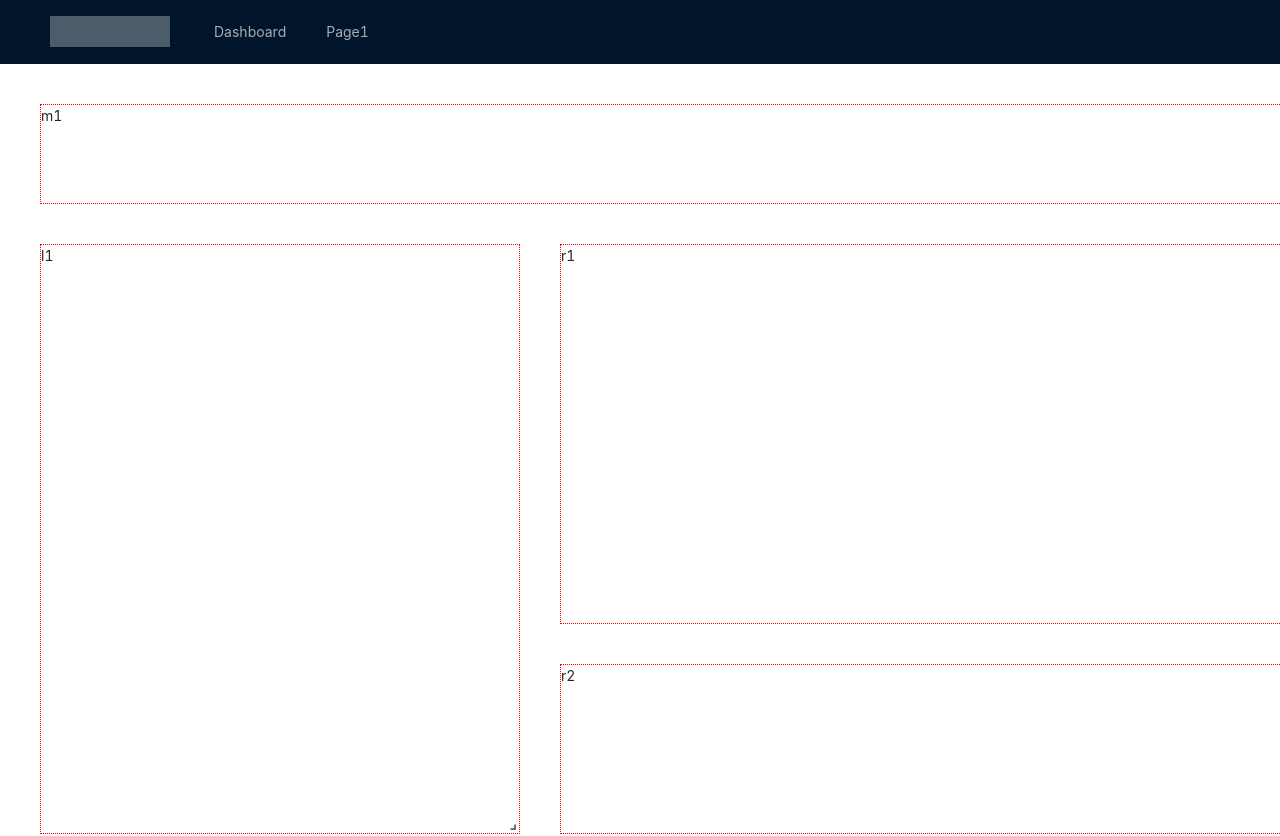
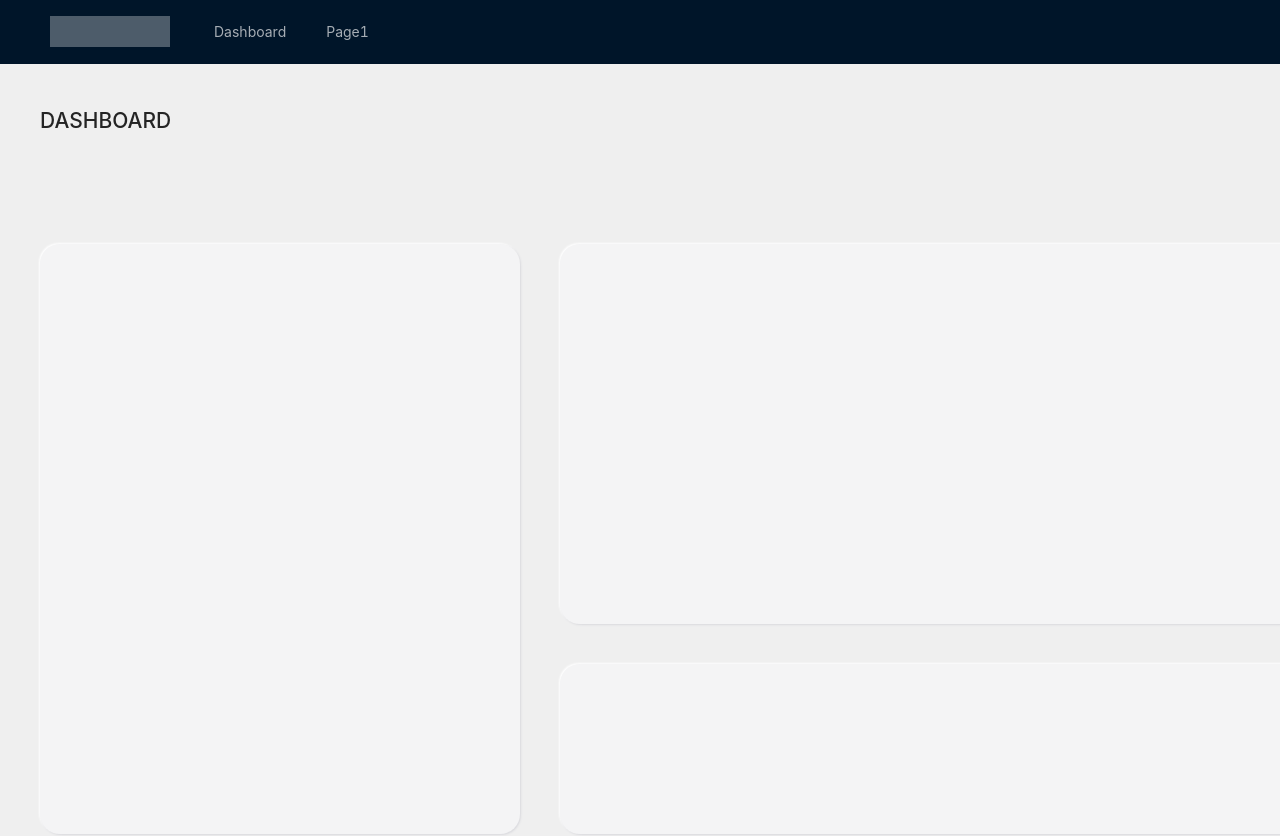
Before and after one commit to zlxiao97/anchor, a React (Create React App) app: page /dashboard in a window 1280 px wide. Shown: the top 836 px of the page. Built offline with nearby package versions, Linux system fonts and the light colour scheme.

Commit message:
feat: add module container

```diff
--- a/src/App.css
+++ b/src/App.css
@@ -14,16 +14,18 @@
   margin: 0 auto;
   min-height: calc(100vh - 64px - 48px);
   max-width: 1600px;
-  background: #fff;
 }
 
-.ant-layout,
+.ant-layout {
+  background: rgb(239, 239, 239);
+}
+
 .ant-layout-footer {
   background: none;
 }
 
-
-/* only for dev */
-.react-grid-item{
-  border: 1px dotted red;
+.react-grid-item {
+  display: grid;
+  /* only for dev */
+  /* border: 1px dotted red; */
 }
--- /dev/null
+++ b/src/components/ModuleContainer/index.js
@@ -0,0 +1,9 @@
+import styles from "./index.module.css";
+
+export default (props) => {
+  return (
+    <section className={styles.module}>
+      <div className={styles.content}>{props.children}</div>
+    </section>
+  );
+};
--- /dev/null
+++ b/src/components/ModuleContainer/index.module.css
@@ -0,0 +1,12 @@
+.module {
+  border-radius: 20px;
+  min-width: 0px;
+  color: rgb(31, 31, 31);
+  background: rgb(244, 244, 245);
+  box-shadow: rgb(218 218 222) 1px 1px 2px, rgb(255 255 255) -1px -1px 2px;
+}
+
+.content {
+  display: grid;
+  padding: 60px;
+}
--- a/src/layout/PageLayout/index.js
+++ b/src/layout/PageLayout/index.js
@@ -2,14 +2,16 @@ import { get } from "lodash";
 import GridLayout from "react-grid-layout";
 
 export default (props) => {
+  const defaultProps = {
+    isDraggable: false,
+    isResizable: false,
+    width: 1600,
+    cols: 12,
+    rowHeight: 30,
+    margin: [40, 40],
+  };
   return (
-    <GridLayout
-      layout={get(props, "layout", [])}
-      cols={12}
-      rowHeight={30}
-      width={1600}
-      margin={[40, 40]}
-    >
+    <GridLayout {...defaultProps} layout={get(props, "layout", [])}>
       {props.children}
     </GridLayout>
   );
--- a/src/pages/Dashboard/index.js
+++ b/src/pages/Dashboard/index.js
@@ -1,3 +1,4 @@
+import ModuleContainer from "../../components/ModuleContainer";
 import PageLayout from "../../layout/PageLayout";
 import layout from "./config/layout";
 
@@ -5,12 +6,24 @@ export default () => {
   return (
     <>
       <PageLayout layout={layout}>
-        <div key="m1">m1</div>
-        <div key="l1">l1</div>
-        <div key="r1">r1</div>
-        <div key="r2">r2</div>
-        <div key="m2">m2</div>
-        <div key="m3">m3</div>
+        <div key="m1">
+          <h1>DASHBOARD</h1>
+        </div>
+        <div key="l1">
+          <ModuleContainer />
+        </div>
+        <div key="r1">
+          <ModuleContainer />
+        </div>
+        <div key="r2">
+          <ModuleContainer />
+        </div>
+        <div key="m2">
+          <ModuleContainer />
+        </div>
+        <div key="m3">
+          <ModuleContainer />
+        </div>
       </PageLayout>
     </>
   );
```
